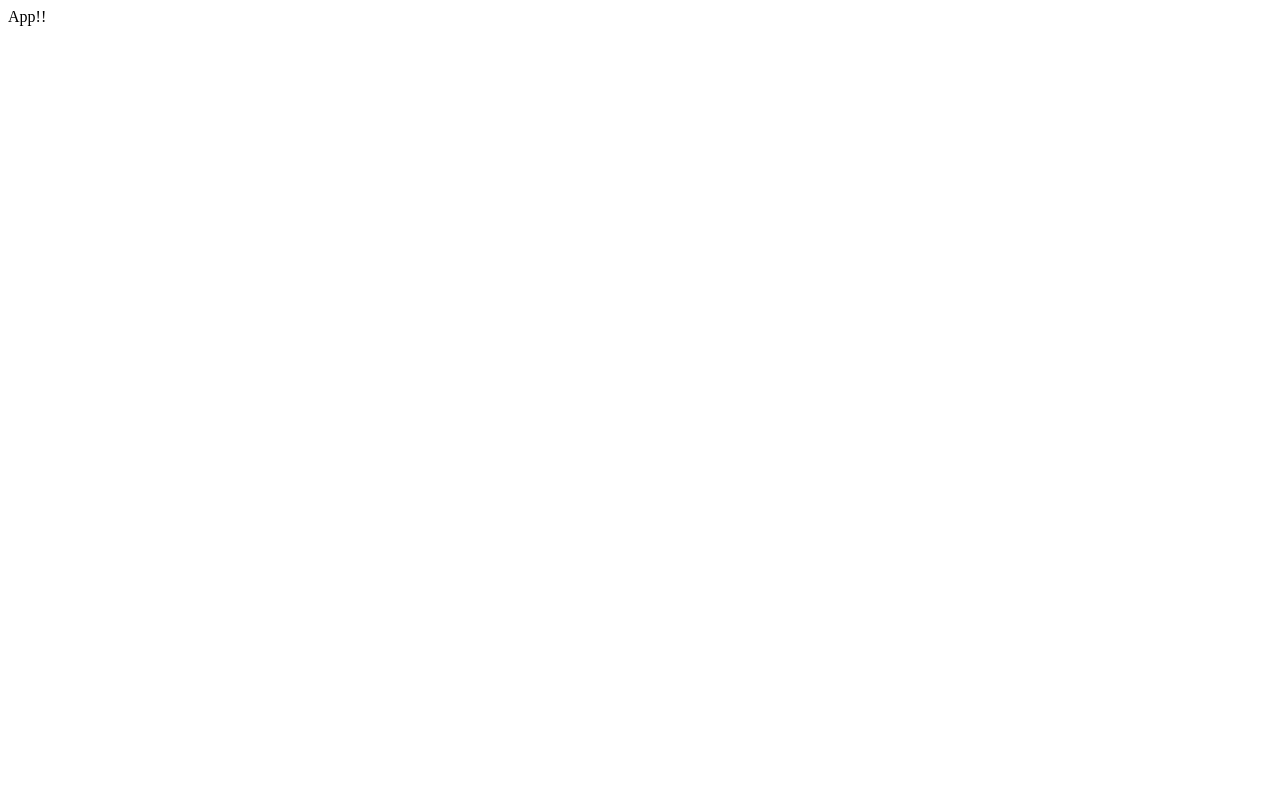
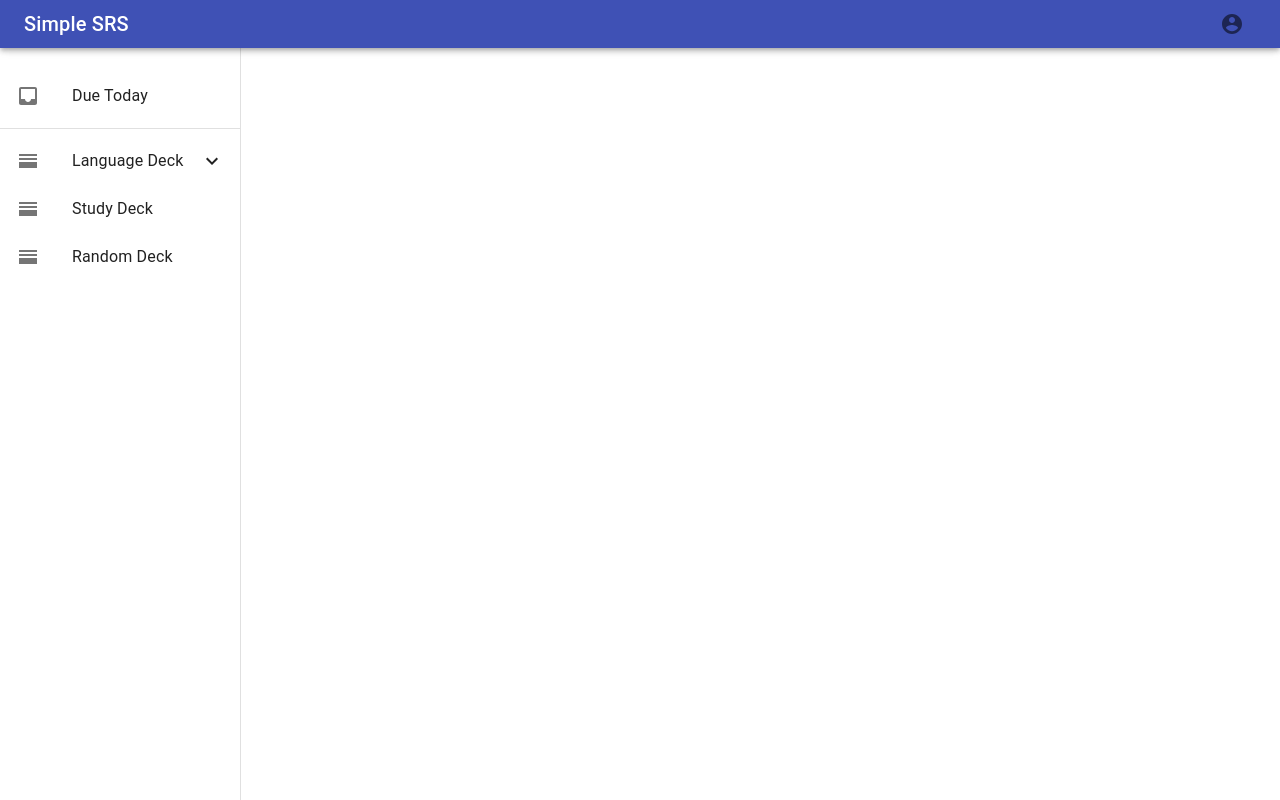
Before and after one commit to adyst/simplesrs, a React app: page / in a window 1280 px wide. Built offline with nearby package versions, Linux system fonts and the light colour scheme.

Commit message:
Added material-ui. Completed simple app ui.

```diff
--- a/package.json
+++ b/package.json
@@ -32,6 +32,9 @@
     "webpack-dev-server": "^3.11.0"
   },
   "dependencies": {
-    "react": "^17.0.1"
+    "@material-ui/core": "^4.11.0",
+    "@material-ui/icons": "^4.9.1",
+    "react": "^17.0.1",
+    "react-router-dom": "^5.2.0"
   }
 }
--- a/src/components/App.js
+++ b/src/components/App.js
@@ -1,11 +1,76 @@
 import React from 'react';
+import { Link, Route, Switch } from 'react-router-dom';
+import {makeStyles, AppBar, Toolbar, Typography, IconButton, Drawer, List, ListItem, ListItemIcon, ListItemText, Divider} from '@material-ui/core';
+import { AccountCircle, ExpandMore } from '@material-ui/icons';
+import InboxIcon from '@material-ui/icons/Inbox';
+import HorizontalSplitIcon from '@material-ui/icons/HorizontalSplit';
 
-const App = () => {
+const drawerWidth = 240;
+
+const useStyles = makeStyles((theme) => ({
+  appBar: {
+    zIndex: theme.zIndex.drawer + 1,
+  },
+  title: {
+    flexGrow: 1
+  },
+  drawer: {
+    width: drawerWidth,
+    flexShrink: 0,
+  },
+  drawerPaper: {
+    width: drawerWidth,
+  }
+}));
+
+export default function App() {
+  const classes = useStyles();
   return (
-    <section>
-      App!!
-    </section>
+    <div>
+      <AppBar className={classes.appBar}>
+        <Toolbar variant="dense">
+          <Typography variant="h6" className={classes.title}>
+            Simple SRS
+          </Typography>
+          <IconButton>
+            <AccountCircle/>
+          </IconButton>
+        </Toolbar>
+      </AppBar>
+      <Drawer
+        variant="permanent"
+        className={classes.drawer}
+        classes={{
+          paper: classes.drawerPaper,
+        }}>
+        <Toolbar/>
+        <List>
+          <ListItem button>
+            <ListItemIcon><InboxIcon/></ListItemIcon>
+            <ListItemText primary="Due Today"/>
+          </ListItem>
+        </List>
+        <Divider/>
+        <List>
+          <ListItem button>
+            <ListItemIcon><HorizontalSplitIcon/></ListItemIcon>
+            <ListItemText primary="Language Deck"/>
+            <ExpandMore/>
+          </ListItem>
+          <ListItem button>
+            <ListItemIcon><HorizontalSplitIcon/></ListItemIcon>
+            <ListItemText primary="Study Deck"/>
+          </ListItem>
+          <ListItem button>
+            <ListItemIcon><HorizontalSplitIcon/></ListItemIcon>
+            <ListItemText primary="Random Deck"/>
+          </ListItem>
+        </List>
+      </Drawer>
+      <main>
+        <Toolbar/>
+        Main content
+      </main>
+    </div>
   )
 };
-
-export default App;
--- a/src/index.js
+++ b/src/index.js
@@ -1,8 +1,11 @@
 import React from 'react';
 import ReactDOM from 'react-dom';
 import App from './components/App';
+import { BrowserRouter as Router } from 'react-router-dom';
 
 ReactDOM.render(
-  <App/>,
+  <Router>
+    <App/>
+  </Router>,
   document.getElementById('app')
 );
```
Also changed, not shown: 1 other file (tests, documents, lock files or other folders).
